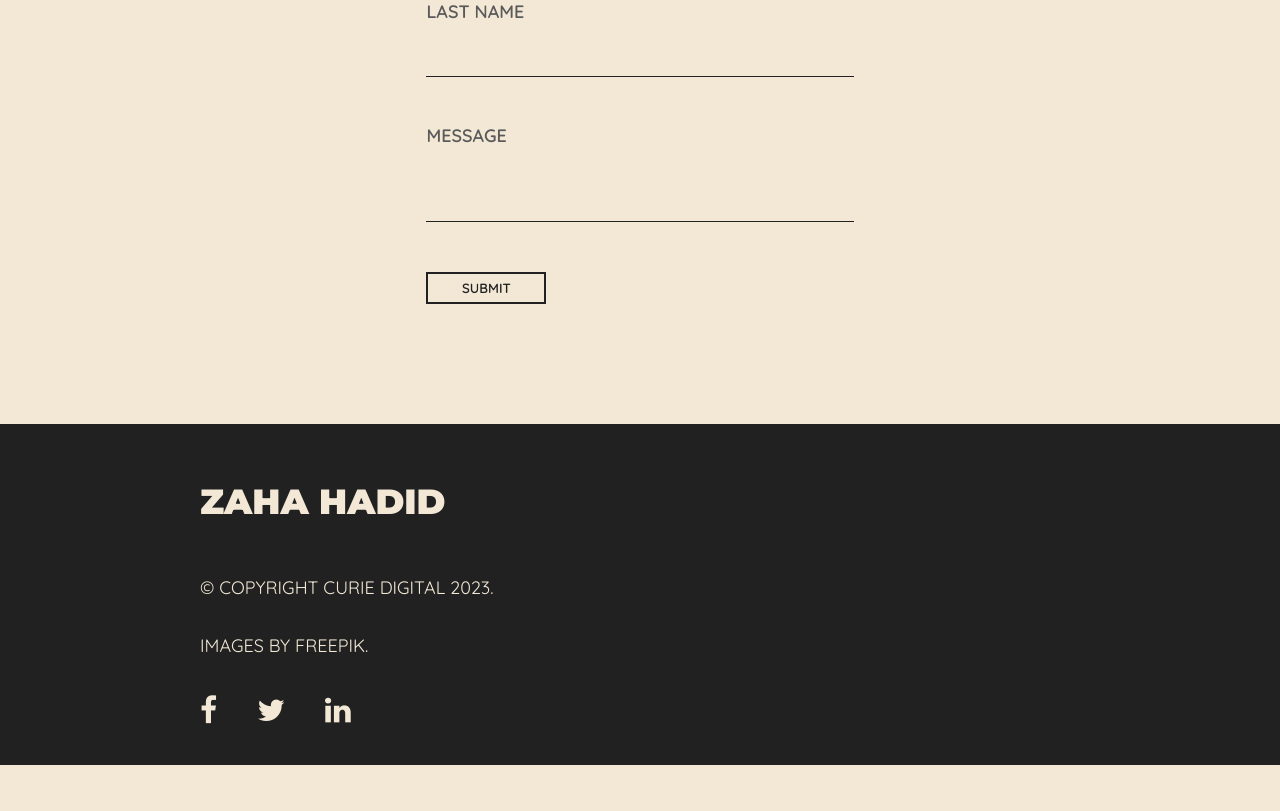
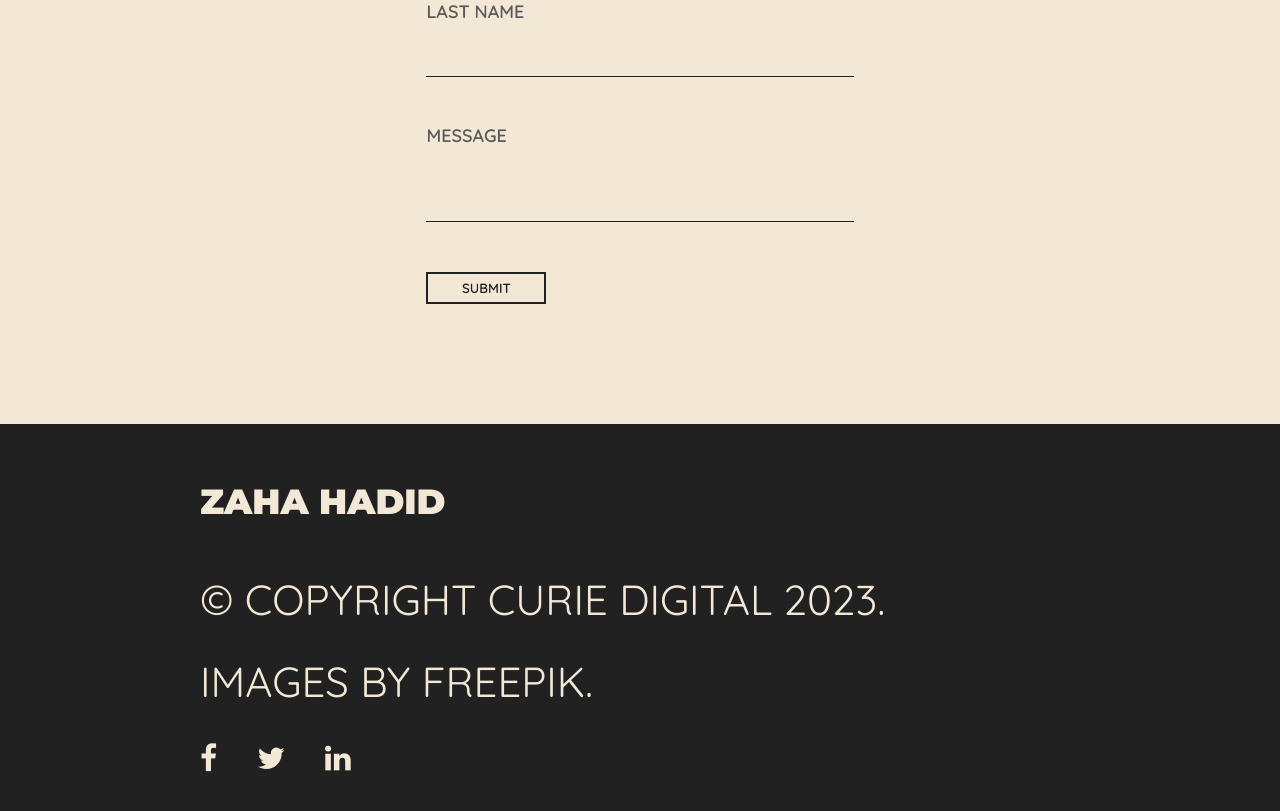
Before and after one commit to rosakosol/zahahadid, a plain HTML site: page Zaha Hadid/index.html in a window 1280 px wide. Shown: the part 9464-10275 px from the top of the page. Before the commit the page ends 10229 px from the top, so only its background shows below. Drawn offline with nearby package versions, Linux system fonts and the light colour scheme; files that its build step writes are made by us from their sources.

Commit message:
Footer text size on large screens

```diff
--- a/Zaha Hadid/style.scss
+++ b/Zaha Hadid/style.scss
@@ -633,12 +633,11 @@ img {
     }
 
     footer span {
-        font-size: 1.8rem;
+        font-size: 4.2rem;
         padding: 2rem 0;
     }
 
     .footer-social {
         padding: 2rem 0;
     }
-
 }
```
